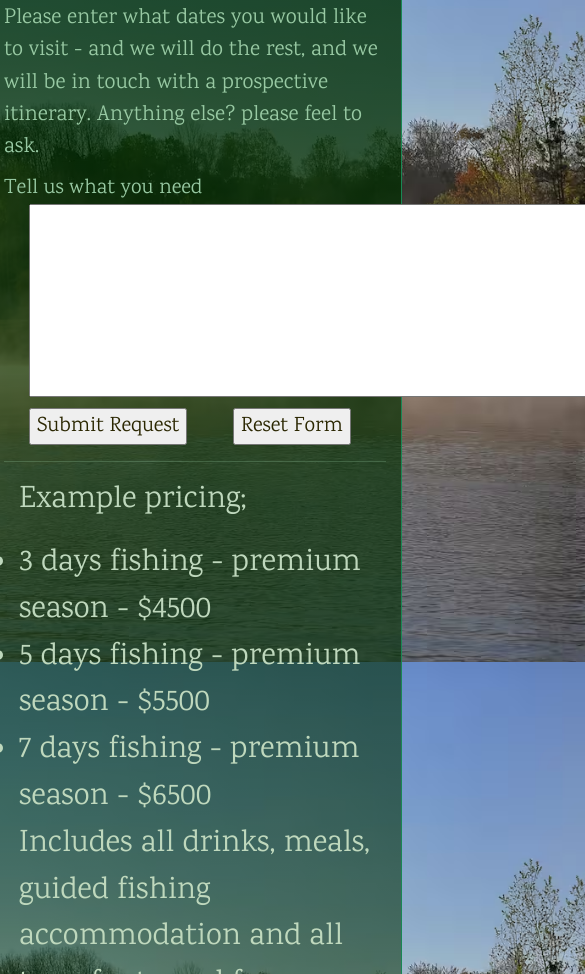
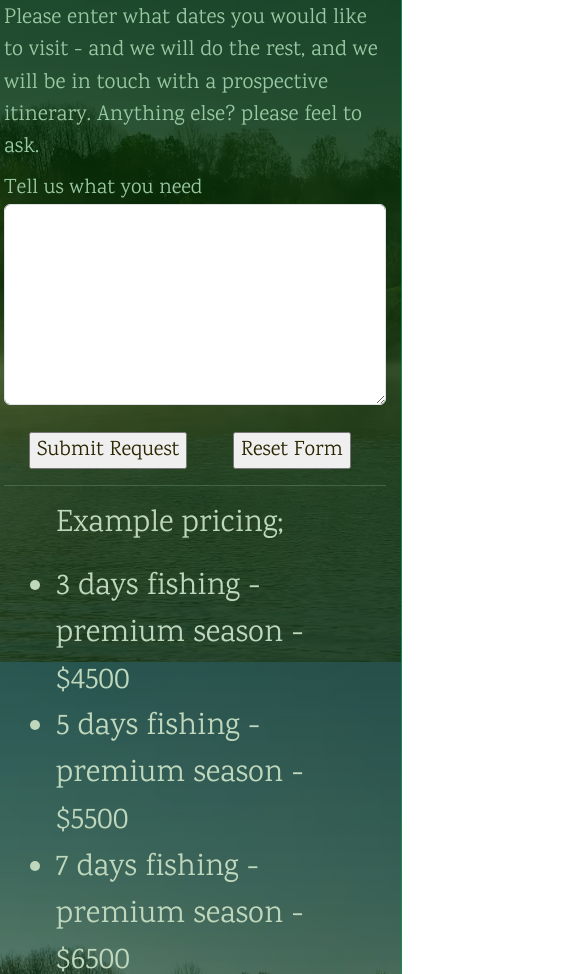
Before and after one commit to Coelecanth/Project1-final, a website: page form.html in a window 390 px wide. Shown: the part 1026-2000 px from the top of the page, 585 px wide, since content can reach past the window. Drawn offline with nearby package versions, Linux system fonts and the light colour scheme; a web font is replaced by a local one.

Commit message:
BUG- resolved issues on form with text area not responsive

```diff
--- a/assets/css/style.css
+++ b/assets/css/style.css
@@ -22,7 +22,7 @@
 
 .black-box {
     background: rgb(42,38,0);
-    background: linear-gradient(180deg, rgba(42,38,0,1) 0%, rgba(42,38,0,0.5) 65%, rgba(42,38,0,0) 100%);
+    background: linear-gradient(180deg, rgba(42,38,0,1) 0%, rgba(42,38,0,0.5) 85%, rgba(42,38,0,0) 100%);
   }
 
 /* --------------------headings--------------------*/
@@ -49,8 +49,8 @@
  }
  .loc-text-pricing {
     display:inline-block;
-    padding-left: 15px;
-    padding-right:15px;
+    margin-left: 20px;
+    margin-right: 20px;
     font-size: 1.5em;
     color: #bfd8bdff;
     font-weight: 500;
@@ -63,6 +63,13 @@
     color: #2a2600ff;
     font-weight: 300;
  }
+ .loc-text-textfield {
+    display:inline-block;
+    font-size: 1.0em;
+    color: #2a2600ff;
+    font-weight: 300;
+ }
+
 
 .black-box-form {
     background: rgb(42,38,0);
--- a/form.html
+++ b/form.html
@@ -78,15 +78,16 @@
 					</select>
 				</fieldset>
 				<hr>
+				<div class="form-outline mb-3">
 				<fieldset>
 					<legend>Please enter what dates you would like to visit - and we will do the rest,
 						and we will be in touch with a prospective itinerary. Anything else? please feel to ask.
 					</legend>
 					<label for="Enquiry-text" class="block-label">Tell us what you need</label>
 					<br>
-					<textarea class="loc-text-field" id="Enquiry-text" rows="6" cols="90" name="Enquiry-text"></textarea>
+					<textarea class="form-control loc-text-textfield" id="Enquiry-text" rows="6" name="Enquiry-text"></textarea>
 				</fieldset>
-
+			</div>
 				<input  class="loc-text-field" type="submit" class="block-label" value="Submit Request">
 				<input  class="loc-text-field" type="reset" value="Reset Form">
 			</form>
```
